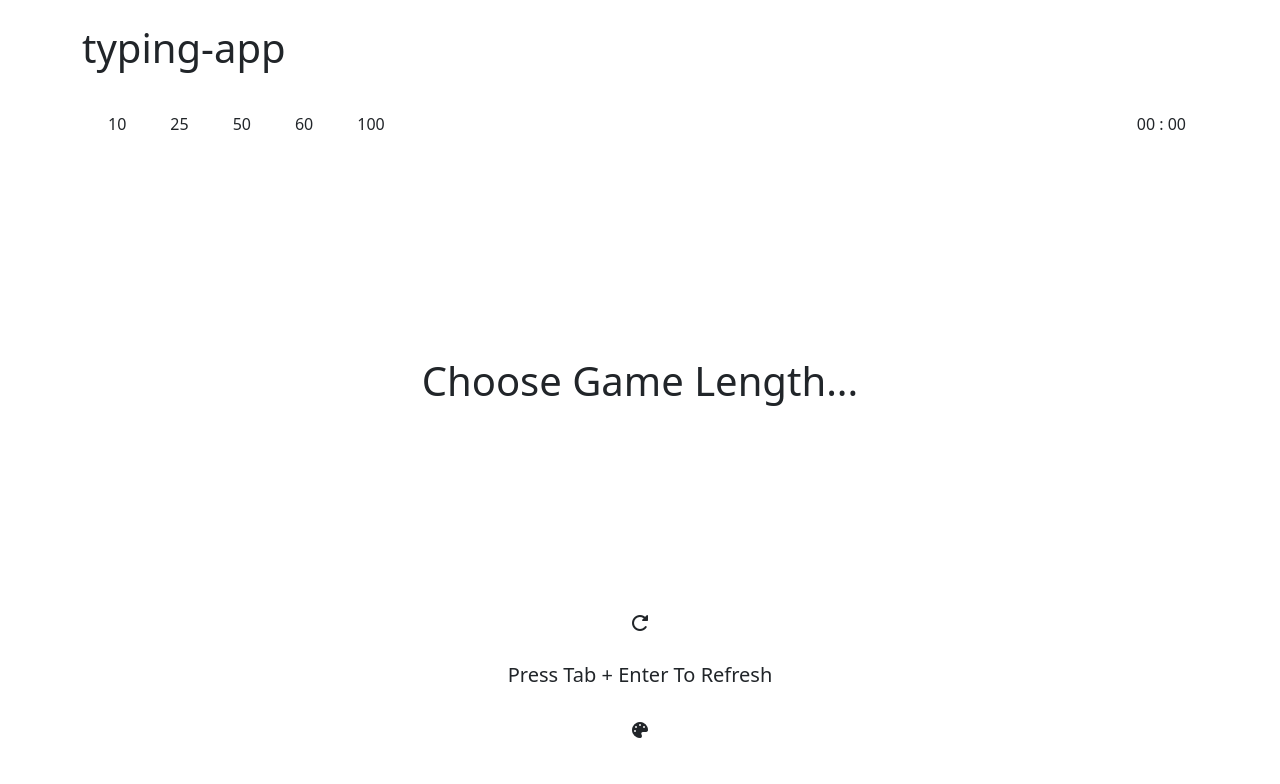
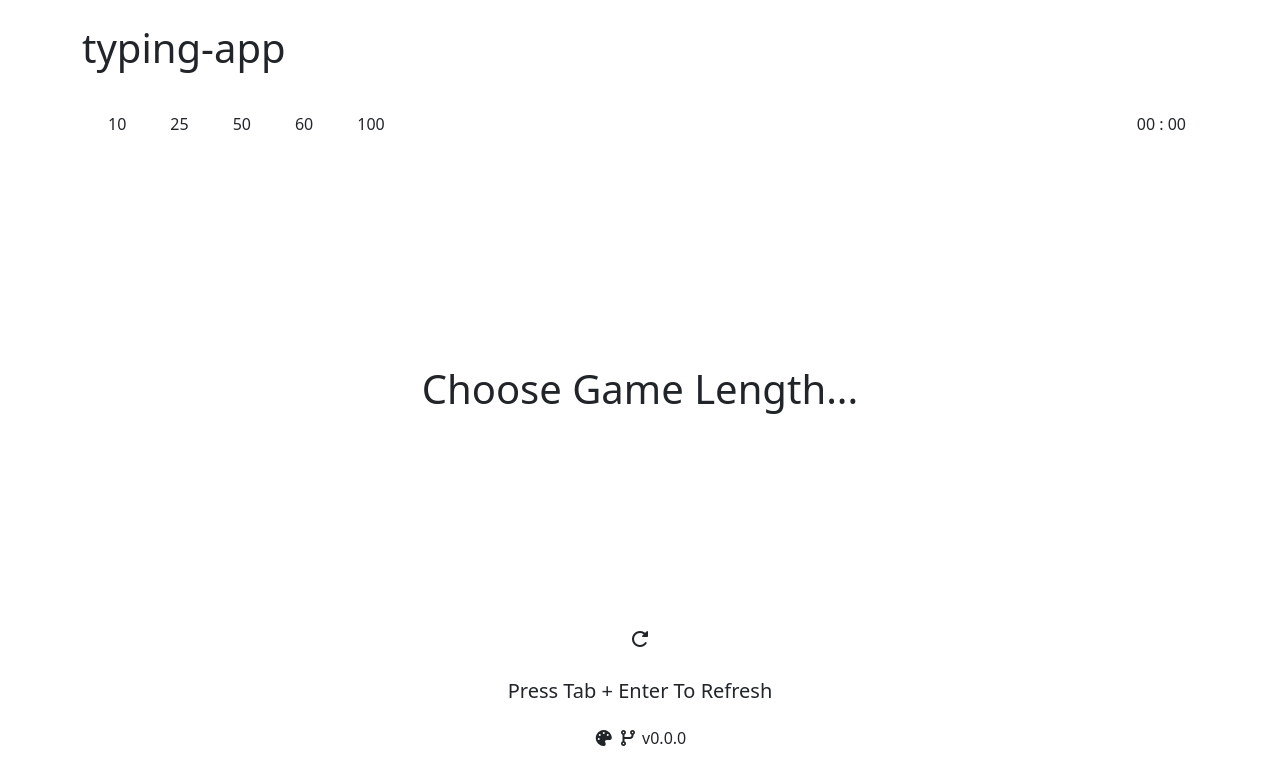
Before and after one commit to Apridonidze/typing-app, a React (Vite) app: page / in a window 1280 px wide. Shown: the top 784 px of the page. Built offline with nearby package versions, Linux system fonts and the light colour scheme.

Commit message:
created toggle button for Versions.jsx  in FooterBtn.jsx

```diff
--- a/src/components/FooterBtn.jsx
+++ b/src/components/FooterBtn.jsx
@@ -0,0 +1,12 @@
+const FooterBtn = ( { setToggleTheme,setToggleVersions } ) => {
+    return (
+        <div className="footer-buttons-container">
+            <span className="theme-btn fs-6 py-2 my-2" onClick={() => setToggleTheme(toggleTheme => toggleTheme = !toggleTheme)}><i class="fa-solid fa-palette"></i> {localStorage.getItem('text-theme')}</span>
+            <span className="version-btn fs-6 py-2 my-2" onClick={() => setToggleVersions(toggleVersions => toggleVersions = !toggleVersions)}><i class="fa-solid fa-code-branch"></i> v0.0.0</span>
+
+        </div>
+    )
+}
+
+
+export default FooterBtn
--- a/src/containers/App.jsx
+++ b/src/containers/App.jsx
@@ -222,7 +222,7 @@ const App = () => {
       {toggleVersions ? <Versions /> : <></>}
 
 
-        <Footer handleThemeButtons={handleThemeButtons} setTheme={setTheme}  theme={theme} themeTxt={themeTxt} setToggleTheme={setToggleTheme} toggleTheme={toggleTheme}/>
+        <Footer handleThemeButtons={handleThemeButtons} setTheme={setTheme}  theme={theme} themeTxt={themeTxt} setToggleTheme={setToggleTheme} setToggleVersions={setToggleVersions} toggleTheme={toggleTheme}/>
 
       </>
 
--- a/src/containers/Footer.jsx
+++ b/src/containers/Footer.jsx
@@ -1,7 +1,7 @@
 import RefreshBtn from "../components/RefreshBtn";
+import FooterBtn from "../components/FooterBtn";
 
-
-const Footer = ({theme,themeTxt,setToggleTheme}) => {
+const Footer = ({theme,themeTxt,setToggleTheme, setToggleVersions}) => {
     return (
         <div className="footer-container container d d-flex flex-column align-items-center gap-3 fs-5 justify-content-center pb-5">
 
@@ -10,11 +10,7 @@ const Footer = ({theme,themeTxt,setToggleTheme}) => {
 
             <span>Press Tab + Enter To Refresh</span>
 
-            <div className="py-2">
-
-                <span className="theme-btn fs-6 py-2 my-2" onClick={() => setToggleTheme(toggleTheme => toggleTheme = !toggleTheme)}><i class="fa-solid fa-palette"></i> {localStorage.getItem('text-theme')}</span>
-
-            </div>
+            <FooterBtn setToggleTheme={setToggleTheme} setToggleVersions={setToggleVersions}/>
 
         </div>
     );
--- a/src/index.css
+++ b/src/index.css
@@ -48,16 +48,16 @@
   height: 100%;
 }
 
-i {
-    cursor: pointer;
-}
-
 .inserted-container span {
     border: none;
 }
 
 .theme-btn:hover{
   border-bottom: 1px solid ;
+  cursor: pointer;
+}
+.version-btn:hover {
+   border-bottom: 1px solid ;
   cursor: pointer;
 }
 .theme-buttons-container {
```
